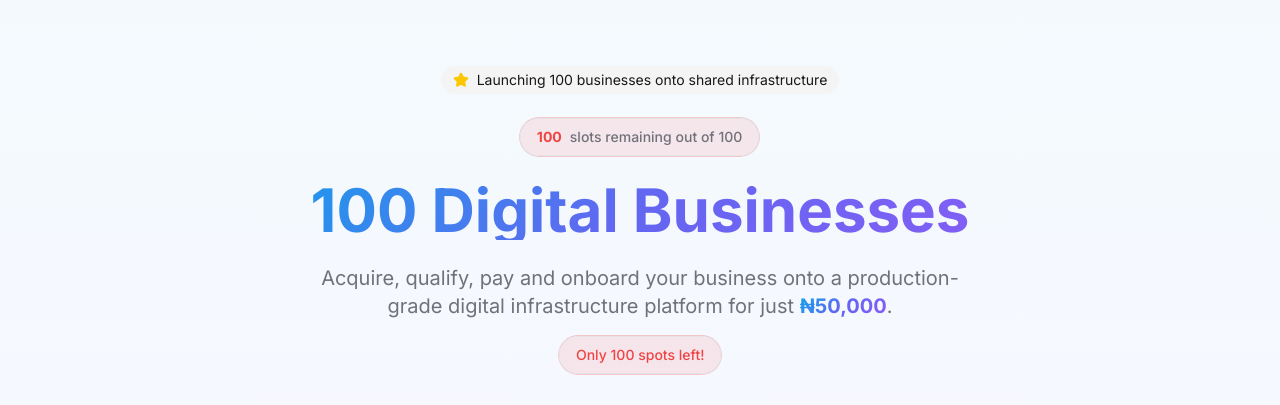
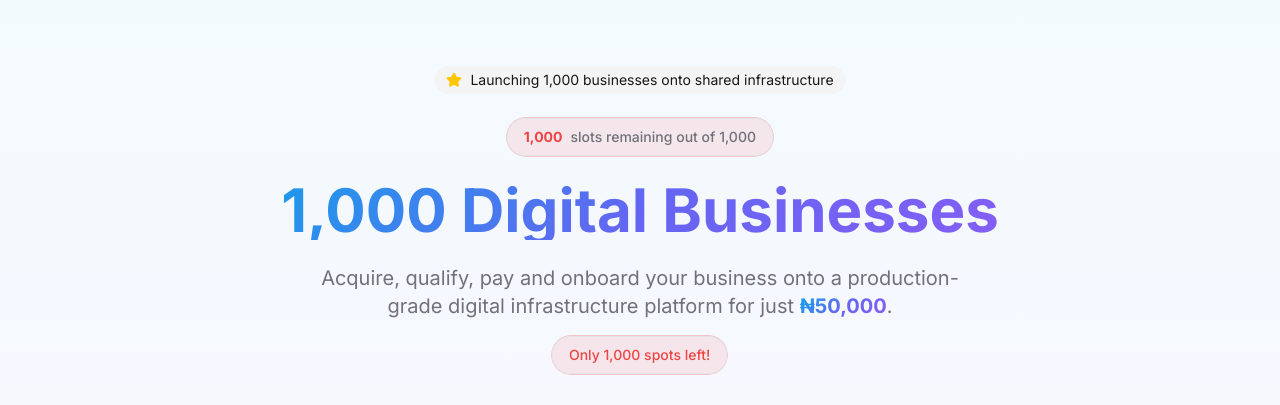
Before and after one commit to cyberdominion/digital-business-solutions, a Next.js app: page /campaign in a window 1280 px wide. Shown: the part 127-532 px from the top of the page. Built offline with nearby package versions, Linux system fonts and the light colour scheme; no server answers.

Commit message:
From 100 - 1,000

```diff
--- a/prisma/seed.ts
+++ b/prisma/seed.ts
@@ -7,11 +7,11 @@ async function main() {
     where: { slug: "dbi100" },
     update: {},
     create: {
-      name: "100 Digital Businesses",
-      slug: "dbi100",
+      name: "1000 Digital Businesses",
+      slug: "dbi1000",
       price: 50000,
       currency: "NGN",
-      capacity: 100,
+      capacity: 1000,
       enrolledCount: 0,
       startDate: new Date(),
       status: "ACTIVE",
--- a/src/app/about/page.tsx
+++ b/src/app/about/page.tsx
@@ -30,7 +30,7 @@ export default function AboutPage() {
               <div className="mt-8 flex flex-col sm:flex-row gap-4 justify-center">
                 <Button size="lg" asChild className="transition-bounce hover:shadow-glow">
                   <Link href="/apply">
-                    Join 100 Digital Businesses
+Join 1,000 Digital Businesses
                     <ArrowRight className="ml-2 h-4 w-4" />
                   </Link>
                 </Button>
@@ -113,7 +113,7 @@ export default function AboutPage() {
 
         <section className="py-16 bg-muted/50">
           <div className="container mx-auto px-4">
-            <h2 className="text-3xl font-bold text-center mb-12">Why Choose 100 Digital Businesses</h2>
+            <h2 className="text-3xl font-bold text-center mb-12">Why Choose 1,000 Digital Businesses</h2>
             <div className="max-w-4xl mx-auto space-y-8">
               <div className="flex gap-6">
                 <div className="flex-shrink-0 w-10 h-10 bg-gradient-to-br from-primary to-primary/80 rounded-full flex items-center justify-center text-primary-foreground">
@@ -154,7 +154,7 @@ export default function AboutPage() {
 
         <section className="py-20 text-center">
           <div className="container mx-auto px-4">
-            <h2 className="text-3xl font-bold mb-4">Ready to Join 100 Digital Businesses?</h2>
+            <h2 className="text-3xl font-bold mb-4">Ready to Join 1,000 Digital Businesses?</h2>
             <p className="text-muted-foreground mb-8 max-w-2xl mx-auto">
               Apply now and be part of Nigeria&apos;s next generation of digitally empowered businesses.
             </p>
--- a/src/app/apply/page.tsx
+++ b/src/app/apply/page.tsx
@@ -97,7 +97,7 @@ export default function ApplyPage() {
 
     try {
       const formData = {
-        campaignId: "dbi100",
+        campaignId: "dbi1000",
         businessName: businessForm.getValues("businessName"),
         legalName: businessForm.getValues("legalName"),
         industry: businessForm.getValues("industry"),
--- a/src/app/campaign/eligibility/page.tsx
+++ b/src/app/campaign/eligibility/page.tsx
@@ -29,7 +29,7 @@ export default function EligibilityPage() {
 
             <h1 className="text-4xl font-bold text-center mb-4">Eligibility Criteria</h1>
             <p className="text-center text-muted-foreground mb-12 max-w-2xl mx-auto">
-              To qualify for the 100 Digital Businesses campaign, your business must meet the following criteria.
+              To qualify for the 1000 Digital Businesses campaign, your business must meet the following criteria.
             </p>
 
             <div className="max-w-2xl mx-auto">
--- a/src/app/campaign/faq/page.tsx
+++ b/src/app/campaign/faq/page.tsx
@@ -6,7 +6,7 @@ import { ArrowLeft, ChevronDown } from "lucide-react"
 
 const faqs = [
   {
-    question: "Who is eligible for the 100 Digital Businesses campaign?",
+    question: "Who is eligible for the 1000 Digital Businesses campaign?",
     answer: "The campaign is open to Nigerian businesses of any size that want a professional online presence. We welcome retail, food, fashion, services, and more.",
   },
   {
@@ -19,7 +19,7 @@ const faqs = [
   },
   {
     question: "What happens after I pay?",
-    answer: "After payment verification, we provision your organization and assign an onboarding manager. You'll receive access to your business workspace.",
+    answer: "After payment verification, we provision your organization and assign an onboarding manager. You'll receive access to your business workspace. Once your website is ready, you'll receive a link to your customized website along with admin login credentials to manage your site.",
   },
   {
     question: "How long until my website is live?",
@@ -52,7 +52,7 @@ export default function FaqPage() {
 
             <h1 className="text-4xl font-bold text-center mb-4">Frequently Asked Questions</h1>
             <p className="text-center text-muted-foreground mb-12 max-w-2xl mx-auto">
-              Everything you need to know about the 100 Digital Businesses campaign.
+              Everything you need to know about the 1000 Digital Businesses campaign.
             </p>
 
             <div className="max-w-3xl mx-auto space-y-4">
--- a/src/app/campaign/page.tsx
+++ b/src/app/campaign/page.tsx
@@ -16,10 +16,12 @@ export default async function CampaignPage() {
     }
   })()
 
-  const totalSlots = campaign?.capacity ?? 100
+  const totalSlots = campaign?.capacity ?? 1000
   const filledSlots = campaign?.enrolledCount ?? 0
   const remainingSlots = totalSlots - filledSlots
   const spotsLeft = remainingSlots > 0
+
+  const formatNumber = (n: number) => n.toLocaleString()
 
   return (
     <div className="flex flex-col min-h-screen">
@@ -34,18 +36,18 @@ export default async function CampaignPage() {
                 className="inline-flex items-center gap-2 bg-muted px-3 py-1 rounded-full text-sm animation-fade-in mb-6"
               >
                 <Star className="h-4 w-4 fill-yellow-400 text-yellow-400" />
-                <span>Launching 100 businesses onto shared infrastructure</span>
+                <span>Launching 1,000 businesses onto shared infrastructure</span>
               </div>
 
               <div className="mb-6">
                 <div className="inline-flex items-center gap-2 bg-destructive/10 border border-destructive/20 rounded-full px-4 py-2 text-sm font-medium animation-slot-breathing">
-                  <span className="text-destructive font-bold">{remainingSlots}</span>
-                  <span className="text-muted-foreground">slots remaining out of {totalSlots}</span>
+                  <span className="text-destructive font-bold">{formatNumber(remainingSlots)}</span>
+                  <span className="text-muted-foreground">slots remaining out of {formatNumber(totalSlots)}</span>
                 </div>
               </div>
 
               <h1 className="text-4xl md:text-5xl lg:text-6xl font-bold mt-6 text-gradient">
-                100 Digital Businesses
+                1,000 Digital Businesses
               </h1>
               <p className="text-xl text-muted-foreground mt-6 max-w-2xl mx-auto">
                 Acquire, qualify, pay and onboard your business onto a production-grade digital
@@ -53,7 +55,7 @@ export default async function CampaignPage() {
               </p>
               {spotsLeft && (
                 <div className="mt-4 inline-block bg-destructive/10 border border-destructive/20 rounded-full px-4 py-2 text-sm animation-slot-breathing">
-                  <span className="text-destructive font-medium">Only {remainingSlots} spots left!</span>
+                  <span className="text-destructive font-medium">Only {formatNumber(remainingSlots)} spots left!</span>
                 </div>
               )}
               <div className="mt-8 flex flex-col sm:flex-row gap-4 justify-center">
@@ -213,7 +215,7 @@ export default async function CampaignPage() {
           <div className="container mx-auto px-4 text-center">
             <h2 className="text-3xl font-bold mb-4">Ready to Transform Your Business?</h2>
             <p className="text-muted-foreground mb-8">
-              Only 100 slots available. Join the first cohort today.
+              Only 1,000 slots available. Join the first cohort today.
             </p>
             <Button size="lg" asChild>
               <Link href="/apply">
--- a/src/app/contact/page.tsx
+++ b/src/app/contact/page.tsx
@@ -26,7 +26,7 @@ export default function ContactPage() {
               <div className="text-center mb-12">
                 <h1 className="text-4xl font-bold text-gradient mb-4">Contact Us</h1>
                 <p className="text-lg text-muted-foreground max-w-2xl mx-auto">
-                  Have questions about the 100 Digital Businesses campaign? We&apos;re here to help.
+                  Have questions about the 1000 Digital Businesses campaign? We&apos;re here to help.
                   Reach out to us and our team will respond within 24 hours.
                 </p>
               </div>
--- a/src/app/layout.tsx
+++ b/src/app/layout.tsx
@@ -9,7 +9,7 @@ const inter = Inter({
 
 export const metadata: Metadata = {
   title: "Digital Business Solutions",
-  description: "100 Digital Businesses - Acquire, qualify, pay and onboard the first 100 Nigerian businesses onto a shared multi-tenant infrastructure platform.",
+  description: "1000 Digital Businesses - Acquire, qualify, pay and onboard the first 1000 Nigerian businesses onto a shared multi-tenant infrastructure platform.",
   icons: {
     icon: "/favicon.ico",
     shortcut: "/favicon-96x96.png",
--- a/src/app/page.tsx
+++ b/src/app/page.tsx
@@ -72,7 +72,7 @@ function PriceDisplay() {
       <div className="relative bg-gradient-to-br from-primary/10 via-primary/5 to-transparent border-2 border-primary/30 rounded-xl px-6 py-3">
         <div className="text-xs text-muted-foreground uppercase tracking-wider">All-Inclusive Price</div>
         <div className="text-4xl sm:text-5xl font-extrabold text-gradient">₦50,000</div>
-        <div className="text-xs text-muted-foreground mt-1">For the first 100 businesses</div>
+        <div className="text-xs text-muted-foreground mt-1">For the first 1,000 businesses</div>
       </div>
     </div>
   )
@@ -94,7 +94,7 @@ export default function RootPage() {
                 className="inline-flex items-center gap-2 bg-muted px-3 py-1 rounded-full text-sm animation-fade-in mb-6"
               >
                 <Star className="h-4 w-4 fill-yellow-400 text-yellow-400" />
-                <span>Launching 100 businesses onto shared infrastructure</span>
+                <span>Launching 1,000 businesses onto shared infrastructure</span>
               </div>
 
               <div className="mb-8 animation-fade-in">
@@ -102,7 +102,11 @@ export default function RootPage() {
               </div>
 
               <h1 className="text-4xl md:text-5xl lg:text-6xl font-bold mt-6 animation-fade-in text-balance">
-                Join <span className="text-gradient">100</span> Digital Businesses
+
+
+                Join <span className="text-gradient">1,000</span> Digital Businesses <br></br>
+                & <br></br>
+                GO LIVE <span className="text-gradient">FAST</span><br></br>
               </h1>
 
               <div className="my-8 animation-fade-in">
@@ -440,7 +444,7 @@ export default function RootPage() {
                 Ready to Transform Your Business?
               </h2>
               <p className="text-muted-foreground mb-8">
-                Only 100 slots available. Join the first cohort today.
+                Only 1,000 slots available. Join the first cohort today.
               </p>
               <div className="flex flex-col sm:flex-row gap-4 justify-center">
                 <Button
@@ -476,7 +480,7 @@ export default function RootPage() {
                 Digital Business Solutions
               </Link>
               <p className="text-sm text-muted-foreground mt-3">
-                Building the infrastructure for 100 Nigerian businesses.
+                Building the infrastructure for 1,000 Nigerian businesses.
               </p>
             </div>
             <div>
--- a/src/app/privacy/page.tsx
+++ b/src/app/privacy/page.tsx
@@ -29,7 +29,7 @@ export default function PrivacyPage() {
                 At Digital Business Solutions (&ldquo;we&rdquo;, &ldquo;us&rdquo;, or &ldquo;our&rdquo;),
                 we are committed to protecting your personal data and respecting your privacy. This Privacy
                 Policy explains how we collect, use, and protect your information when you participate in
-                the 100 Digital Businesses campaign or use our services.
+                the 1000 Digital Businesses campaign or use our services.
               </p>
 
               <h2 className="text-2xl font-semibold mt-10 mb-4">1. Information We Collect</h2>
--- a/src/app/terms/page.tsx
+++ b/src/app/terms/page.tsx
@@ -26,7 +26,7 @@ export default function TermsPage() {
 
             <div className="prose prose-lg max-w-none space-y-8">
               <p>
-                These Terms and Conditions govern your use of the 100 Digital Businesses campaign
+                These Terms and Conditions govern your use of the 1000 Digital Businesses campaign
                 (&ldquo;the Campaign&rdquo;, &ldquo;we&rdquo;, &ldquo;us&rdquo;, or &ldquo;our&rdquo;)
                 and the digital infrastructure platform services provided by Atlas Digital Infrastructure
                 Limited (&ldquo;Atlas&rdquo;).
@@ -34,7 +34,7 @@ export default function TermsPage() {
 
               <h2 className="text-2xl font-semibold mt-10 mb-4">1. Campaign Overview</h2>
               <p>
-                The 100 Digital Businesses campaign offers qualifying Nigerian businesses a professional
+                The 1000 Digital Businesses campaign offers qualifying Nigerian businesses a professional
                 business website for ₦50,000. This package includes:
               </p>
               <ul className="list-disc pl-6 space-y-2">
@@ -70,7 +70,7 @@ export default function TermsPage() {
                 contact method.
               </p>
               <p>
-                Only 100 businesses will be selected for the first cohort. Applications are accepted
+                Only 1,000 businesses will be selected for the first cohort. Applications are accepted
                 on a first-approved, first-enrolled basis subject to capacity.
               </p>
 
--- a/src/components/whatsapp-button.tsx
+++ b/src/components/whatsapp-button.tsx
@@ -11,7 +11,7 @@ interface WhatsAppButtonProps {
 
 export function WhatsAppButton({
   phoneNumber = process.env.NEXT_PUBLIC_WHATSAPP_NUMBER || "2348105519705",
-  message = "Hello, I need help with the 100 Digital Businesses campaign.",
+  message = "Hello, I need help with the 1000 Digital Businesses campaign.",
   className,
 }: WhatsAppButtonProps) {
   const whatsappUrl = `https://wa.me/${phoneNumber.replace(/\D/g, "")}?text=${encodeURIComponent(message)}`
```
